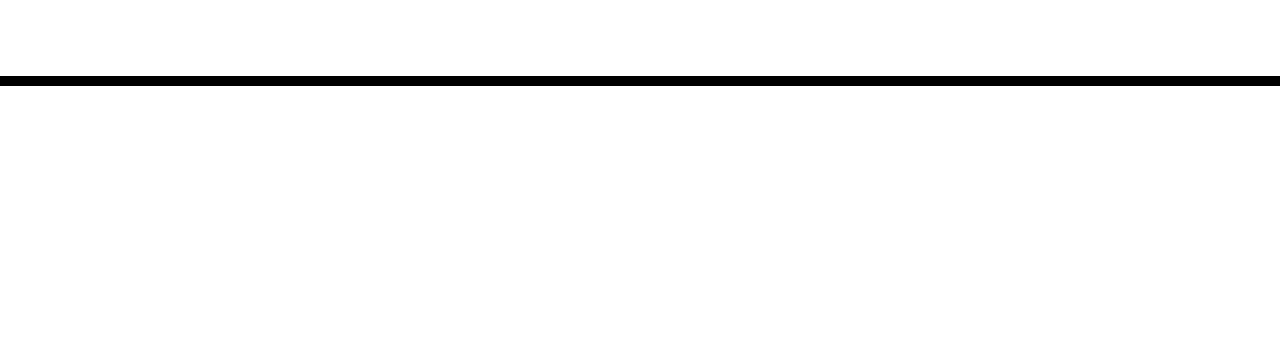
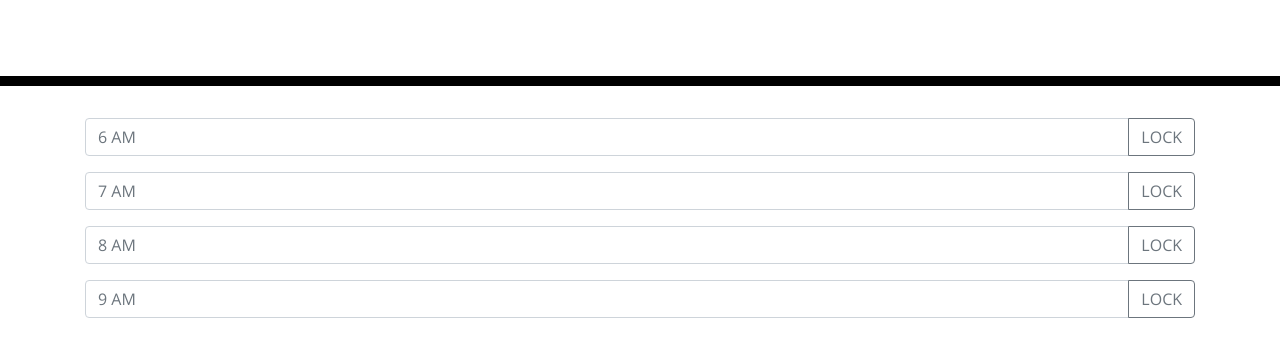
Before and after one commit to Mar009/HMWK5, a plain HTML site: page Develop/index.html in a window 1280 px wide. Shown: the part 182-538 px from the top of the page. Drawn offline with nearby package versions, Linux system fonts and the light colour scheme.

Commit message:
Added test inputs to work w/ ; updated README

```diff
--- a/Develop/index.html
+++ b/Develop/index.html
@@ -30,6 +30,47 @@
     </header>
     <div class="container">
       <!-- Timeblocks go here -->
+      <!-- 6am -->
+      <div class="input-group mb-3">
+        <input type="text" class="form-control" placeholder="6 AM" aria-label="6 AM" aria-describedby="basic-addon2">
+        <div class="input-group-append">
+          <button class="btn btn-outline-secondary" type="button">LOCK</button>
+        </div>
+      </div>
+      <!-- 7am -->
+      <div class="input-group mb-3">
+        <input type="text" class="form-control" placeholder="7 AM" aria-label="7 AM" aria-describedby="basic-addon2">
+        <div class="input-group-append">
+          <button class="btn btn-outline-secondary" type="button">LOCK</button>
+        </div>
+      </div>
+      <!-- 8am -->
+      <div class="input-group mb-3">
+        <input type="text" class="form-control" placeholder="8 AM" aria-label="8 AM" aria-describedby="basic-addon2">
+        <div class="input-group-append">
+          <button class="btn btn-outline-secondary" type="button">LOCK</button>
+        </div>
+      </div>
+      <!-- 9am -->
+      <div class="input-group mb-3">
+        <input type="text" class="form-control" placeholder="9 AM" aria-label="9 AM" aria-describedby="basic-addon2">
+        <div class="input-group-append">
+          <button class="btn btn-outline-secondary" type="button">LOCK</button>
+        </div>
+      </div>
+      <!-- 10am -->
+      <!-- 11am -->
+      <!-- 12am -->
+      <!-- 1pm -->
+      <!-- 2pm -->
+      <!-- 3pm -->
+      <!-- 4pm -->
+      <!-- 5pm -->
+      <!-- 6pm -->
+      <!-- 7pm -->
+      <!-- 8pm -->
+      <!-- 9pm -->
+      <!-- 10pm -->
     </div>
 
     <script src="https://code.jquery.com/jquery-3.4.1.min.js"></script>
```
Also changed, not shown: 1 other file.
